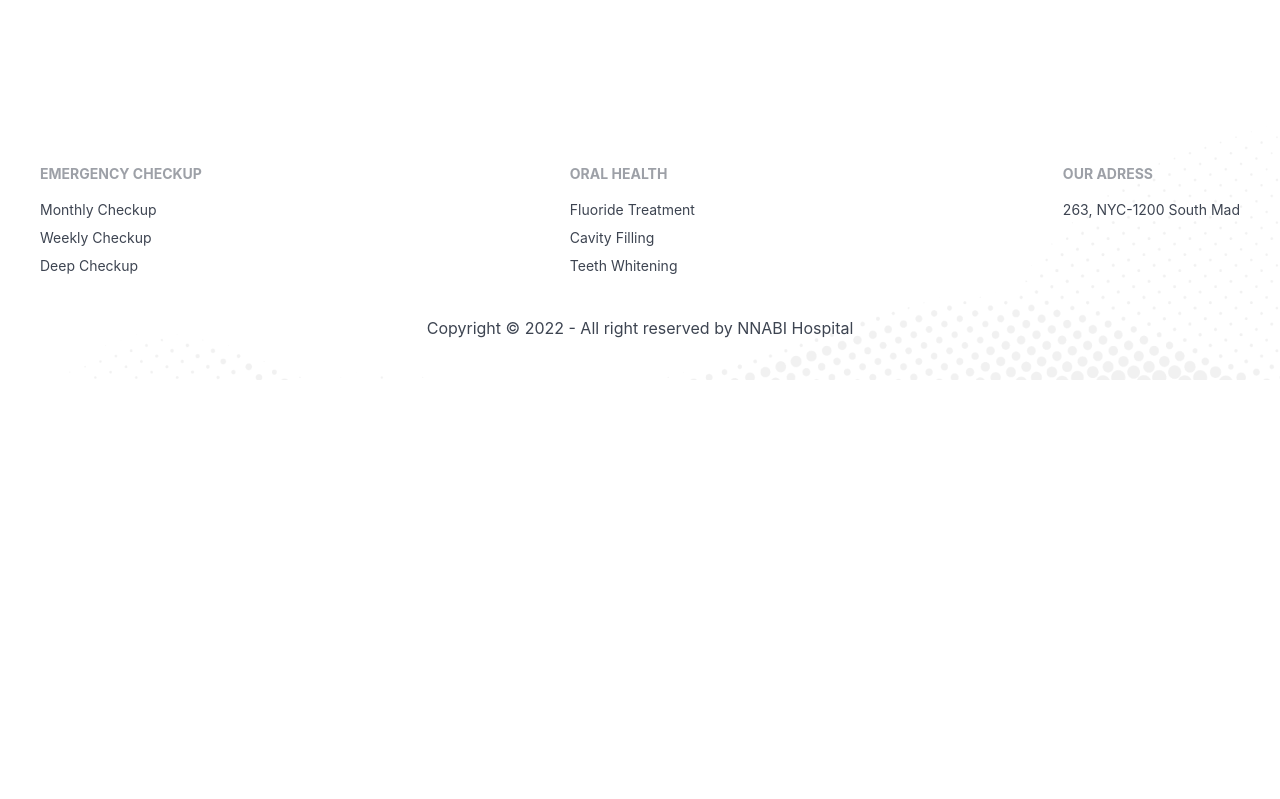
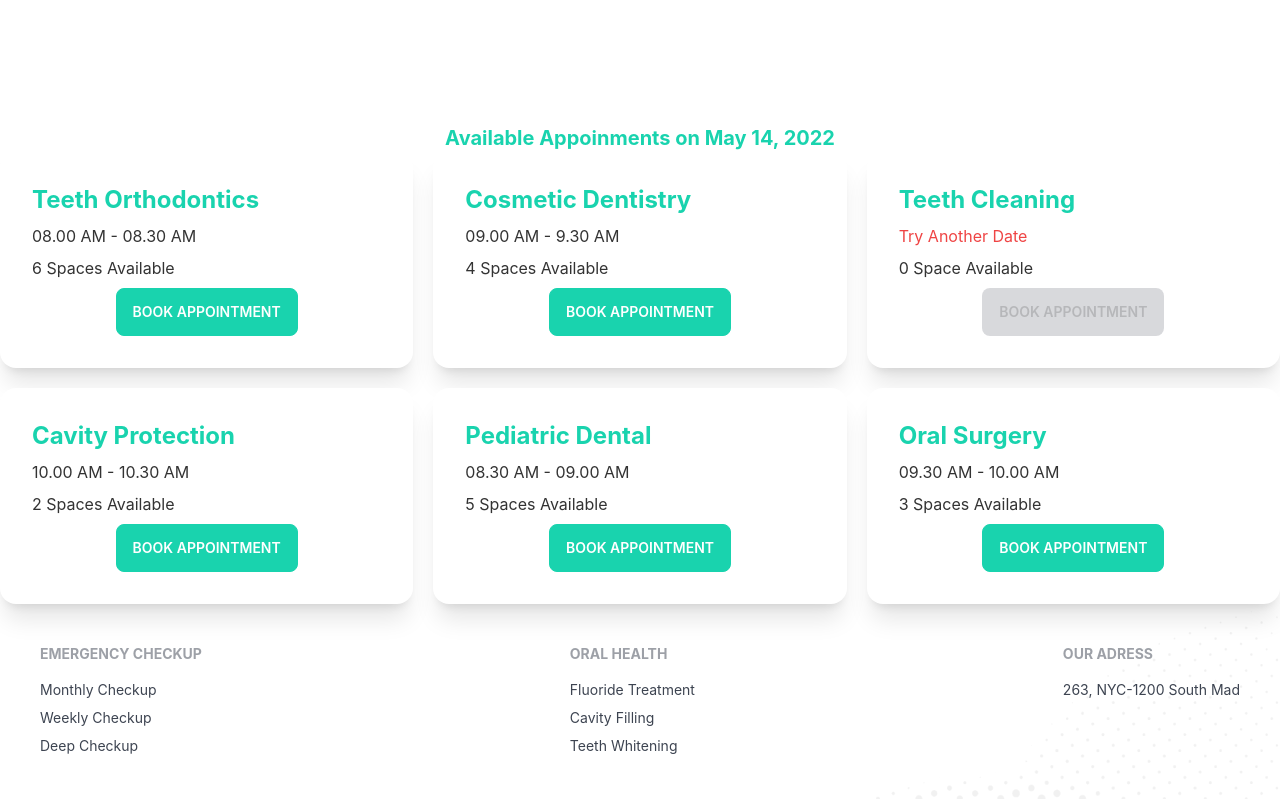
Before and after one commit to nnabicse/nnabi-hospital-client, a React (Create React App) app: page /appoinment in a window 1280 px wide. Shown: the part 740-1539 px from the top of the page. Before the commit the page ends 1120 px from the top, so only its background shows below. Built offline with nearby package versions, Linux system fonts and the light colour scheme.

Commit message:
available appoinments added

```diff
--- /dev/null
+++ b/public/services.json
@@ -0,0 +1,57 @@
+[
+    {
+        "_id": 1,
+        "name": "Teeth Orthodontics",
+        "slots": [
+            "08.00 AM - 08.30 AM",
+            "08.30 AM - 09.00 AM",
+            "09.00 AM - 9.30 AM",
+            "09.30 AM - 10.00 AM",
+            "10.00 AM - 10.30 AM",
+            "10.30 AM - 11.00 AM"
+        ]
+    },
+    {
+        "_id": 2,
+        "name": "Cosmetic Dentistry",
+        "slots": [
+            "09.00 AM - 9.30 AM",
+            "09.30 AM - 10.00 AM",
+            "10.00 AM - 10.30 AM",
+            "10.30 AM - 11.00 AM"
+        ]
+    },
+    {
+        "_id": 3,
+        "name": "Teeth Cleaning",
+        "slots": []
+    },
+    {
+        "_id": 4,
+        "name": "Cavity Protection",
+        "slots": [
+            "10.00 AM - 10.30 AM",
+            "10.30 AM - 11.00 AM"
+        ]
+    },
+    {
+        "_id": 5,
+        "name": "Pediatric Dental",
+        "slots": [
+            "08.30 AM - 09.00 AM",
+            "09.00 AM - 9.30 AM",
+            "09.30 AM - 10.00 AM",
+            "10.00 AM - 10.30 AM",
+            "10.30 AM - 11.00 AM"
+        ]
+    },
+    {
+        "_id": 6,
+        "name": "Oral Surgery",
+        "slots": [
+            "09.30 AM - 10.00 AM",
+            "10.00 AM - 10.30 AM",
+            "10.30 AM - 11.00 AM"
+        ]
+    }
+]
--- a/src/Pages/Appoinment/Appoinment.js
+++ b/src/Pages/Appoinment/Appoinment.js
@@ -1,10 +1,19 @@
-import React from 'react';
+import React, { useState } from 'react';
 import AppoinmentBanner from './AppoinmentBanner';
+import AvailableAppoinments from './AvailableAppoinments';
 
 const Appoinment = () => {
+    const [date, setDate] = useState(new Date())
     return (
         <div>
-            <AppoinmentBanner></AppoinmentBanner>
+            <AppoinmentBanner
+                date={date}
+                setDate={setDate}
+            ></AppoinmentBanner>
+            <AvailableAppoinments
+                date={date}
+                setDate={setDate}
+            ></AvailableAppoinments>
 
         </div>
     );
--- a/src/Pages/Appoinment/AppoinmentBanner.js
+++ b/src/Pages/Appoinment/AppoinmentBanner.js
@@ -3,8 +3,7 @@
 import chair from '../../assets/images/chair.png'
 import 'react-day-picker/dist/style.css';
 
-const AppoinmentBanner = () => {
-    const [date, setDate] = useState(new Date())
+const AppoinmentBanner = ({date, setDate}) => {
     return (
         <div class="hero min-h-screen">
             <div class="hero-content flex-col lg:flex-row-reverse">
--- /dev/null
+++ b/src/Pages/Appoinment/AvailableAppoinments.js
@@ -0,0 +1,29 @@
+import { format } from 'date-fns';
+import React, { useEffect, useState } from 'react';
+import Service from './Service';
+
+const AvailableAppoinments = ({ date }) => {
+    const [services, setServices] = useState([])
+    useEffect(() => {
+        fetch('services.json')
+            .then(res => res.json())
+            .then(data => setServices(data))
+    }, [])
+    return (
+        <div>
+
+            <h4 className='text-xl text-secondary text-center font-bold'>Available Appoinments on {format(date, 'PP')}</h4>
+            <div className='grid grid-cols-1 md:grid-cols-2 lg:grid-cols-3 gap-5'>
+                {
+                    services.map(service => <Service
+                        key={service._id}
+                        service={service}
+                    ></Service>)
+                }
+            </div>
+
+        </div>
+    );
+};
+
+export default AvailableAppoinments;
--- /dev/null
+++ b/src/Pages/Appoinment/Service.js
@@ -0,0 +1,25 @@
+import React from 'react';
+
+const Service = ({ service }) => {
+    const { name, slots } = service;
+    return (
+        <div class="card lg:max-w-lg bg-base-100 shadow-xl">
+            <div class="card-body">
+                <h2 class="card-title text-secondary text-2xl font-bold">{name}</h2>
+                <p>{
+                    slots.length
+                        ?
+                        <span>{slots[0]}</span>
+                        :
+                        <span className='text-red-500'>Try Another Date</span>
+                }</p>
+                <p>{slots.length} {slots.length ? 'Spaces' : 'Space'} Available</p>
+                <div class="card-actions justify-center">
+                    <button disabled={slots.length === 0} class="btn btn-secondary uppercase text-white">Book Appointment</button>
+                </div>
+            </div>
+        </div>
+    );
+};
+
+export default Service;
```
